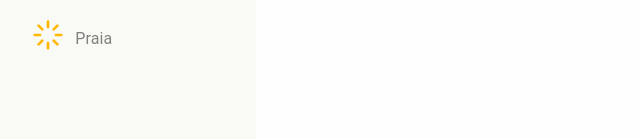
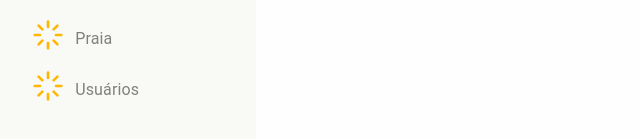
Before and after one commit to otavioaraujo08/caderno-surfista, a Next.js app in the folder front-end/: page /home/beach in a window 1280 px wide. Both pictures are taken after a click on the icon 220 px from the left and 116 px from the top of the page. Shown: the part 173-312 px from the top of the page, without its empty margins (0-640 px from the left). Built offline with nearby package versions, Linux system fonts and the light colour scheme.

Commit message:
feat: create user config on sidebar

```diff
--- a/front-end/src/components/Sidebar/Body/menuItems.tsx
+++ b/front-end/src/components/Sidebar/Body/menuItems.tsx
@@ -25,6 +25,11 @@ export const menuItems: MenuItem[] = [
                 path: '/beach',
                 icon: <FiLoader />,
             },
+            {
+                title: 'Usuários',
+                path: '/users',
+                icon: <FiLoader />,
+            },
         ],
     },
 ];
```
